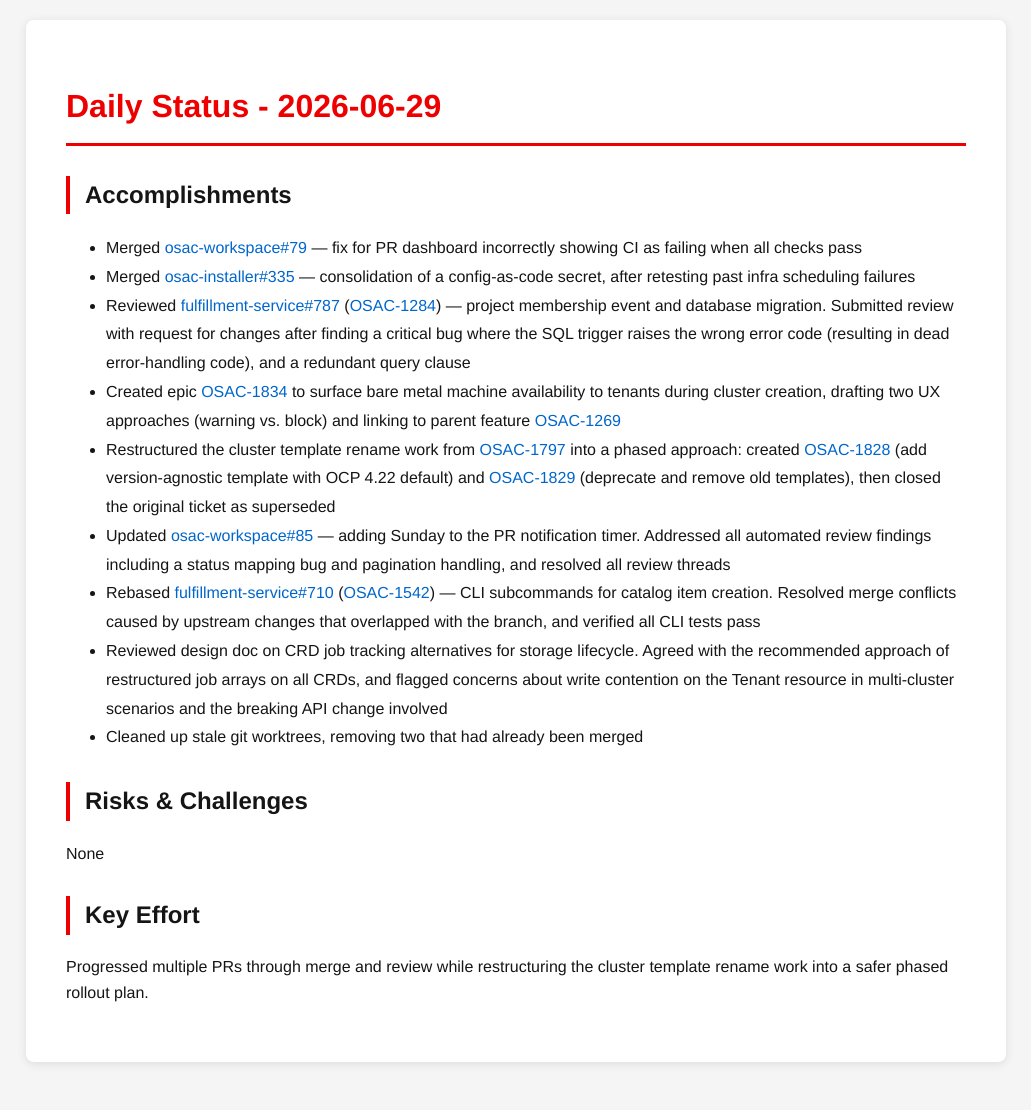
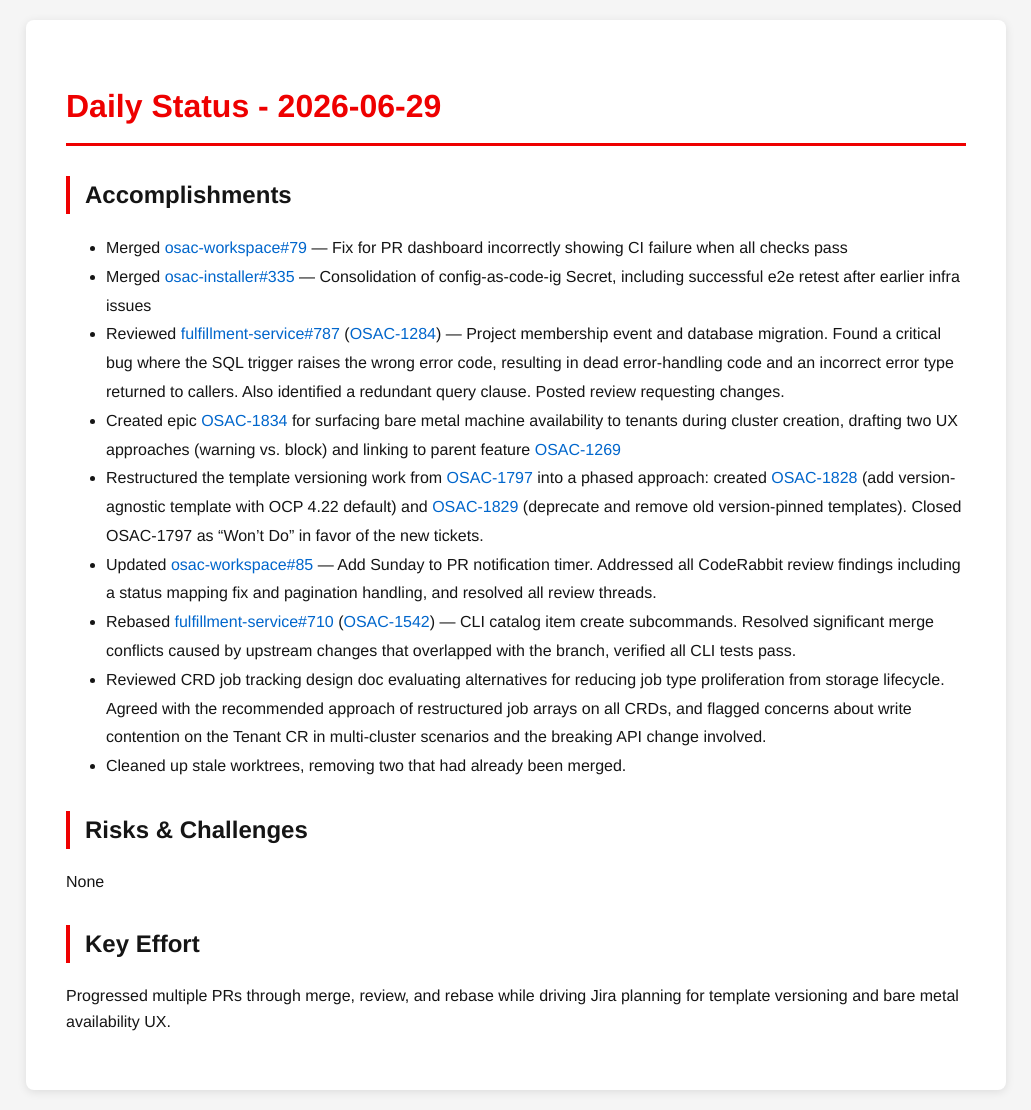
Before and after one commit to tzvatot/daily-status, a Jekyll site: the page built from 2026-06-29.md, in a window 1280 px wide. Shown: the whole page, without its empty margins (124-1155 px from the left). Built offline with Jekyll 4.4.1, drawn with Linux system fonts in a browser that asks for light colours; before the commit the page ends 1082 px from its top, so only the background shows below that.

Commit message:
Daily status update - 2026-06-29

```diff
--- a/2026-06-29.md
+++ b/2026-06-29.md
@@ -7,18 +7,18 @@
 # Daily Status - 2026-06-29
 
 ## Accomplishments
-- Merged [osac-workspace#79](https://github.com/osac-project/osac-workspace/pull/79) — fix for PR dashboard incorrectly showing CI as failing when all checks pass
-- Merged [osac-installer#335](https://github.com/osac-project/osac-installer/pull/335) — consolidation of a config-as-code secret, after retesting past infra scheduling failures
-- Reviewed [fulfillment-service#787](https://github.com/osac-project/fulfillment-service/pull/787) ([OSAC-1284](https://redhat.atlassian.net/browse/OSAC-1284)) — project membership event and database migration. Submitted review with request for changes after finding a critical bug where the SQL trigger raises the wrong error code (resulting in dead error-handling code), and a redundant query clause
-- Created epic [OSAC-1834](https://redhat.atlassian.net/browse/OSAC-1834) to surface bare metal machine availability to tenants during cluster creation, drafting two UX approaches (warning vs. block) and linking to parent feature [OSAC-1269](https://redhat.atlassian.net/browse/OSAC-1269)
-- Restructured the cluster template rename work from [OSAC-1797](https://redhat.atlassian.net/browse/OSAC-1797) into a phased approach: created [OSAC-1828](https://redhat.atlassian.net/browse/OSAC-1828) (add version-agnostic template with OCP 4.22 default) and [OSAC-1829](https://redhat.atlassian.net/browse/OSAC-1829) (deprecate and remove old templates), then closed the original ticket as superseded
-- Updated [osac-workspace#85](https://github.com/osac-project/osac-workspace/pull/85) — adding Sunday to the PR notification timer. Addressed all automated review findings including a status mapping bug and pagination handling, and resolved all review threads
-- Rebased [fulfillment-service#710](https://github.com/osac-project/fulfillment-service/pull/710) ([OSAC-1542](https://redhat.atlassian.net/browse/OSAC-1542)) — CLI subcommands for catalog item creation. Resolved merge conflicts caused by upstream changes that overlapped with the branch, and verified all CLI tests pass
-- Reviewed design doc on CRD job tracking alternatives for storage lifecycle. Agreed with the recommended approach of restructured job arrays on all CRDs, and flagged concerns about write contention on the Tenant resource in multi-cluster scenarios and the breaking API change involved
-- Cleaned up stale git worktrees, removing two that had already been merged
+- Merged [osac-workspace#79](https://github.com/osac-project/osac-workspace/pull/79) — Fix for PR dashboard incorrectly showing CI failure when all checks pass
+- Merged [osac-installer#335](https://github.com/osac-project/osac-installer/pull/335) — Consolidation of config-as-code-ig Secret, including successful e2e retest after earlier infra issues
+- Reviewed [fulfillment-service#787](https://github.com/osac-project/fulfillment-service/pull/787) ([OSAC-1284](https://redhat.atlassian.net/browse/OSAC-1284)) — Project membership event and database migration. Found a critical bug where the SQL trigger raises the wrong error code, resulting in dead error-handling code and an incorrect error type returned to callers. Also identified a redundant query clause. Posted review requesting changes.
+- Created epic [OSAC-1834](https://redhat.atlassian.net/browse/OSAC-1834) for surfacing bare metal machine availability to tenants during cluster creation, drafting two UX approaches (warning vs. block) and linking to parent feature [OSAC-1269](https://redhat.atlassian.net/browse/OSAC-1269)
+- Restructured the template versioning work from [OSAC-1797](https://redhat.atlassian.net/browse/OSAC-1797) into a phased approach: created [OSAC-1828](https://redhat.atlassian.net/browse/OSAC-1828) (add version-agnostic template with OCP 4.22 default) and [OSAC-1829](https://redhat.atlassian.net/browse/OSAC-1829) (deprecate and remove old version-pinned templates). Closed OSAC-1797 as "Won't Do" in favor of the new tickets.
+- Updated [osac-workspace#85](https://github.com/osac-project/osac-workspace/pull/85) — Add Sunday to PR notification timer. Addressed all CodeRabbit review findings including a status mapping fix and pagination handling, and resolved all review threads.
+- Rebased [fulfillment-service#710](https://github.com/osac-project/fulfillment-service/pull/710) ([OSAC-1542](https://redhat.atlassian.net/browse/OSAC-1542)) — CLI catalog item create subcommands. Resolved significant merge conflicts caused by upstream changes that overlapped with the branch, verified all CLI tests pass.
+- Reviewed CRD job tracking design doc evaluating alternatives for reducing job type proliferation from storage lifecycle. Agreed with the recommended approach of restructured job arrays on all CRDs, and flagged concerns about write contention on the Tenant CR in multi-cluster scenarios and the breaking API change involved.
+- Cleaned up stale worktrees, removing two that had already been merged.
 
 ## Risks & Challenges
 None
 
 ## Key Effort
-Progressed multiple PRs through merge and review while restructuring the cluster template rename work into a safer phased rollout plan.
+Progressed multiple PRs through merge, review, and rebase while driving Jira planning for template versioning and bare metal availability UX.
```
